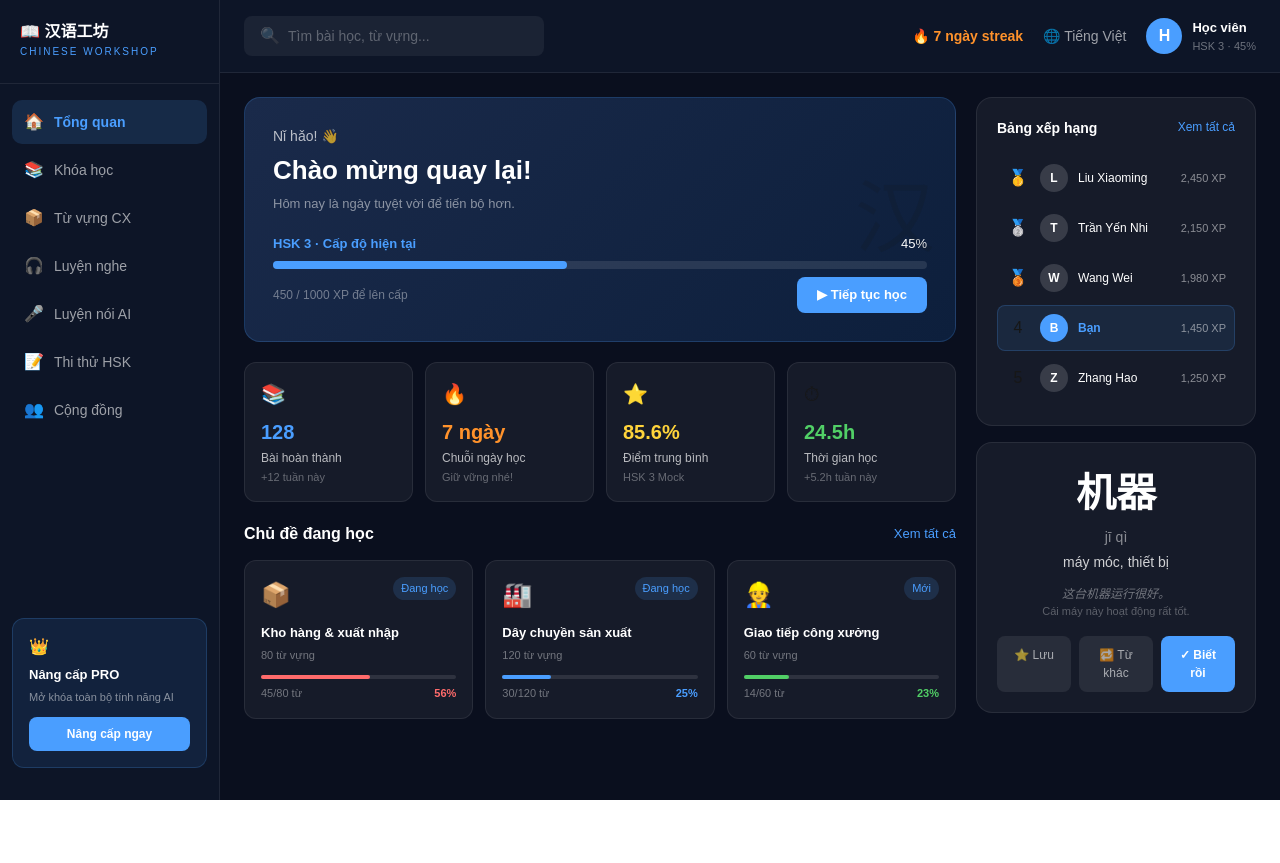
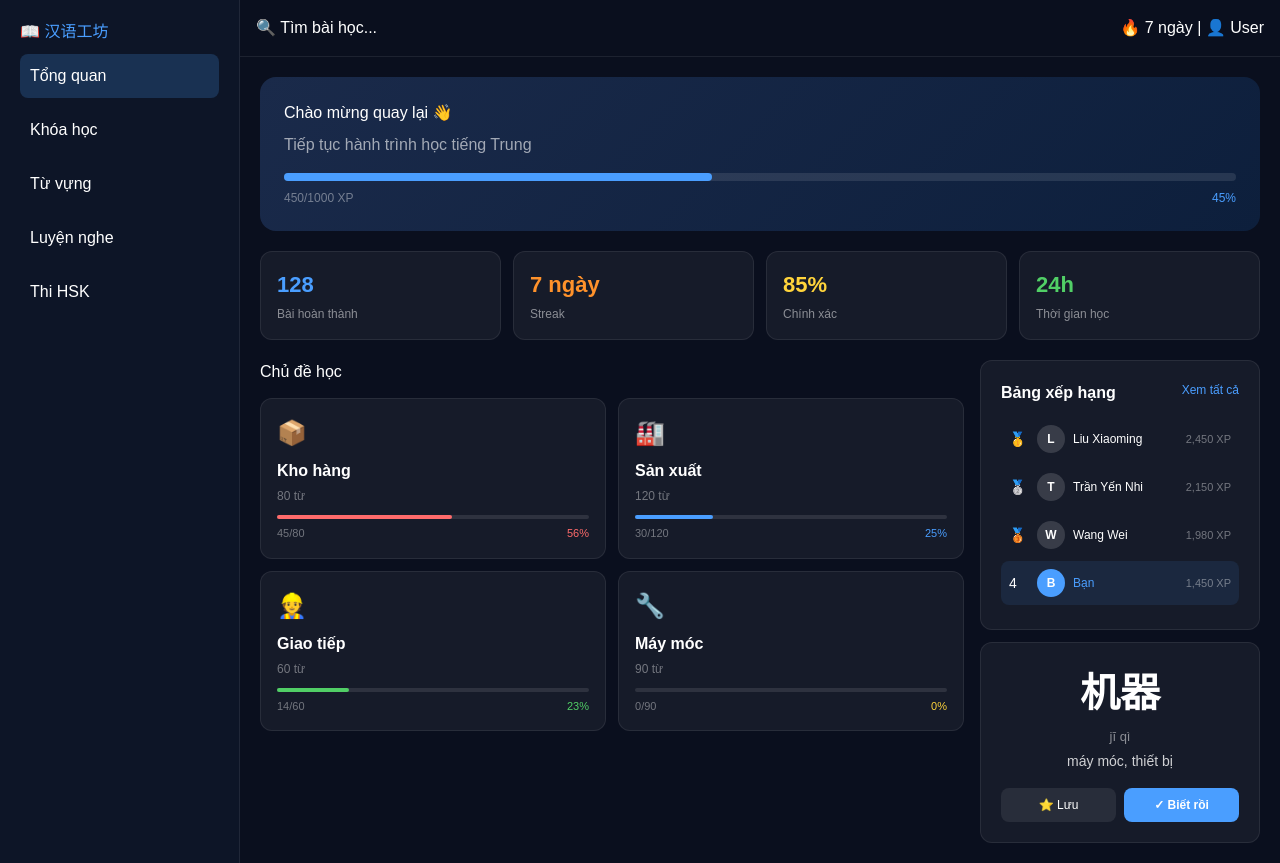
Before and after one commit to phuthanhn39-boop/chinese-factory-app, a Next.js app: page /dashboard in a window 1280 px wide. Before the commit the page ends 800 px from the top, so only its background shows below. Built offline with nearby package versions, Linux system fonts and the light colour scheme.

Commit message:
fix dashboard

```diff
--- a/app/dashboard/page.tsx
+++ b/app/dashboard/page.tsx
@@ -1,156 +1,86 @@
+"use client";
 export default function Dashboard() {
   return (
-    <div style={{display:'flex',minHeight:'100vh',background:'#0a0f1e',fontFamily:'sans-serif'}}>
-      <div style={{width:'220px',background:'#0d1527',borderRight:'1px solid rgba(255,255,255,0.08)',padding:'20px 0',display:'flex',flexDirection:'column',justifyContent:'space-between'}}>
-        <div>
-          <div style={{padding:'0 20px 24px',borderBottom:'1px solid rgba(255,255,255,0.08)'}}>
-            <div style={{color:'#fff',fontWeight:700,fontSize:'16px'}}>📖 汉语工坊</div>
-            <div style={{color:'#4a9eff',fontSize:'10px',letterSpacing:'2px'}}>CHINESE WORKSHOP</div>
+    <div style={{display:'flex',minHeight:'100vh',background:'#0a0f1e',fontFamily:'sans-serif',color:'#fff'}}>
+      <div style={{width:'240px',background:'#0d1527',borderRight:'1px solid rgba(255,255,255,0.08)',padding:'20px'}}>
+        <h2 style={{color:'#4a9eff'}}>📖 汉语工坊</h2>
+        {['Tổng quan','Khóa học','Từ vựng','Luyện nghe','Thi HSK'].map(i=>(
+          <div key={i} style={{padding:'10px',marginTop:'10px',borderRadius:'8px',cursor:'pointer',background:i==='Tổng quan'?'rgba(74,158,255,0.2)':'transparent'}}>{i}</div>
+        ))}
+      </div>
+      <div style={{flex:1}}>
+        <div style={{display:'flex',justifyContent:'space-between',padding:'16px',borderBottom:'1px solid rgba(255,255,255,0.08)'}}>
+          <div>🔍 Tìm bài học...</div>
+          <div>🔥 7 ngày | 👤 User</div>
+        </div>
+        <div style={{padding:'20px'}}>
+          <div style={{background:'linear-gradient(135deg,#1a2a4a,#0d1f3c)',padding:'24px',borderRadius:'16px',marginBottom:'20px'}}>
+            <h2 style={{margin:'0 0 8px'}}>Chào mừng quay lại 👋</h2>
+            <p style={{color:'rgba(255,255,255,0.6)',margin:'0 0 16px'}}>Tiếp tục hành trình học tiếng Trung</p>
+            <div style={{background:'rgba(255,255,255,0.1)',height:'8px',borderRadius:'4px'}}>
+              <div style={{width:'45%',background:'#4a9eff',height:'8px',borderRadius:'4px'}}/>
+            </div>
+            <div style={{display:'flex',justifyContent:'space-between',marginTop:'8px'}}>
+              <span style={{color:'rgba(255,255,255,0.4)',fontSize:'12px'}}>450/1000 XP</span>
+              <span style={{color:'#4a9eff',fontSize:'12px'}}>45%</span>
+            </div>
           </div>
-          <div style={{padding:'16px 12px'}}>
-            {[['🏠','Tổng quan',true],['📚','Khóa học',false],['📦','Từ vựng CX',false],['🎧','Luyện nghe',false],['🎤','Luyện nói AI',false],['📝','Thi thử HSK',false],['👥','Cộng đồng',false]].map(([icon,label,active]) => (
-              <div key={label} style={{display:'flex',alignItems:'center',gap:'10px',padding:'10px 12px',borderRadius:'10px',marginBottom:'4px',background:active?'rgba(74,158,255,0.15)':'transparent',cursor:'pointer'}}>
-                <span style={{fontSize:'16px'}}>{icon}</span>
-                <span style={{color:active?'#4a9eff':'rgba(255,255,255,0.6)',fontSize:'14px',fontWeight:active?600:400}}>{label}</span>
+          <div style={{display:'grid',gridTemplateColumns:'repeat(4,1fr)',gap:'12px',marginBottom:'20px'}}>
+            {[{n:'128',l:'Bài hoàn thành',c:'#4a9eff'},{n:'7 ngày',l:'Streak',c:'#ff922b'},{n:'85%',l:'Chính xác',c:'#ffd43b'},{n:'24h',l:'Thời gian học',c:'#51cf66'}].map(s=>(
+              <div key={s.l} style={{background:'rgba(255,255,255,0.05)',padding:'16px',borderRadius:'12px',border:'1px solid rgba(255,255,255,0.08)'}}>
+                <div style={{color:s.c,fontSize:'22px',fontWeight:700}}>{s.n}</div>
+                <div style={{color:'rgba(255,255,255,0.5)',fontSize:'12px',marginTop:'4px'}}>{s.l}</div>
               </div>
             ))}
           </div>
-        </div>
-        <div style={{padding:'16px',margin:'12px',background:'rgba(74,158,255,0.1)',borderRadius:'12px',border:'1px solid rgba(74,158,255,0.2)'}}>
-          <div style={{fontSize:'16px',marginBottom:'6px'}}>👑</div>
-          <div style={{color:'#fff',fontWeight:600,fontSize:'13px',marginBottom:'4px'}}>Nâng cấp PRO</div>
-          <div style={{color:'rgba(255,255,255,0.5)',fontSize:'11px',marginBottom:'12px'}}>Mở khóa toàn bộ tính năng AI</div>
-          <div style={{background:'#4a9eff',color:'#fff',textAlign:'center',padding:'8px',borderRadius:'8px',fontSize:'12px',fontWeight:600,cursor:'pointer'}}>Nâng cấp ngay</div>
-        </div>
-      </div>
-
-      <div style={{flex:1,overflow:'auto'}}>
-        <div style={{display:'flex',alignItems:'center',justifyContent:'space-between',padding:'16px 24px',borderBottom:'1px solid rgba(255,255,255,0.08)',background:'#0d1527'}}>
-          <div style={{background:'rgba(255,255,255,0.06)',borderRadius:'8px',padding:'8px 16px',display:'flex',alignItems:'center',gap:'8px',width:'300px'}}>
-            <span style={{color:'rgba(255,255,255,0.3)'}}>🔍</span>
-            <span style={{color:'rgba(255,255,255,0.3)',fontSize:'14px'}}>Tìm bài học, từ vựng...</span>
-          </div>
-          <div style={{display:'flex',alignItems:'center',gap:'20px'}}>
-            <span style={{color:'#ff922b',fontSize:'14px',fontWeight:600}}>🔥 7 ngày streak</span>
-            <span style={{color:'rgba(255,255,255,0.6)',fontSize:'14px'}}>🌐 Tiếng Việt</span>
-            <div style={{display:'flex',alignItems:'center',gap:'10px'}}>
-              <div style={{width:'36px',height:'36px',borderRadius:'50%',background:'#4a9eff',display:'flex',alignItems:'center',justifyContent:'center',color:'#fff',fontWeight:700}}>H</div>
-              <div>
-                <div style={{color:'#fff',fontSize:'13px',fontWeight:600}}>Học viên</div>
-                <div style={{color:'rgba(255,255,255,0.4)',fontSize:'11px'}}>HSK 3 · 45%</div>
-              </div>
-            </div>
-          </div>
-        </div>
-
-        <div style={{padding:'24px',display:'grid',gridTemplateColumns:'1fr 280px',gap:'20px'}}>
-          <div>
-            <div style={{background:'linear-gradient(135deg,#1a2a4a,#0d1f3c)',borderRadius:'16px',padding:'28px',marginBottom:'20px',border:'1px solid rgba(74,158,255,0.2)',position:'relative',overflow:'hidden'}}>
-              <div style={{position:'absolute',right:'20px',top:'50%',transform:'translateY(-50%)',fontSize:'80px',opacity:0.15}}>汉</div>
-              <div style={{color:'rgba(255,255,255,0.7)',fontSize:'14px',marginBottom:'4px'}}>Nǐ hǎo! 👋</div>
-              <h2 style={{color:'#fff',fontSize:'26px',fontWeight:700,margin:'0 0 4px'}}>Chào mừng quay lại!</h2>
-              <p style={{color:'rgba(255,255,255,0.5)',fontSize:'13px',marginBottom:'20px'}}>Hôm nay là ngày tuyệt vời để tiến bộ hơn.</p>
-              <div style={{marginBottom:'8px',display:'flex',justifyContent:'space-between'}}>
-                <span style={{color:'#4a9eff',fontSize:'13px',fontWeight:600}}>HSK 3 · Cấp độ hiện tại</span>
-                <span style={{color:'#fff',fontSize:'13px'}}>45%</span>
-              </div>
-              <div style={{background:'rgba(255,255,255,0.1)',borderRadius:'4px',height:'8px',marginBottom:'8px'}}>
-                <div style={{background:'#4a9eff',height:'8px',borderRadius:'4px',width:'45%'}}></div>
-              </div>
-              <div style={{display:'flex',justifyContent:'space-between',alignItems:'center'}}>
-                <span style={{color:'rgba(255,255,255,0.4)',fontSize:'12px'}}>450 / 1000 XP để lên cấp</span>
-                <div style={{background:'#4a9eff',color:'#fff',padding:'8px 20px',borderRadius:'8px',fontSize:'13px',fontWeight:600,cursor:'pointer'}}>▶ Tiếp tục học</div>
-              </div>
-            </div>
-
-            <div style={{display:'grid',gridTemplateColumns:'repeat(4,1fr)',gap:'12px',marginBottom:'20px'}}>
-              {[
-                {icon:'📚',num:'128',lbl:'Bài hoàn thành',sub:'+12 tuần này',color:'#4a9eff'},
-                {icon:'🔥',num:'7 ngày',lbl:'Chuỗi ngày học',sub:'Giữ vững nhé!',color:'#ff922b'},
-                {icon:'⭐',num:'85.6%',lbl:'Điểm trung bình',sub:'HSK 3 Mock',color:'#ffd43b'},
-                {icon:'⏱',num:'24.5h',lbl:'Thời gian học',sub:'+5.2h tuần này',color:'#51cf66'},
-              ].map(s => (
-                <div key={s.lbl} style={{background:'rgba(255,255,255,0.05)',borderRadius:'12px',padding:'16px',border:'1px solid rgba(255,255,255,0.08)'}}>
-                  <div style={{fontSize:'20px',marginBottom:'8px'}}>{s.icon}</div>
-                  <div style={{color:s.color,fontSize:'20px',fontWeight:700,marginBottom:'2px'}}>{s.num}</div>
-                  <div style={{color:'rgba(255,255,255,0.7)',fontSize:'12px',marginBottom:'2px'}}>{s.lbl}</div>
-                  <div style={{color:'rgba(255,255,255,0.35)',fontSize:'11px'}}>{s.sub}</div>
-                </div>
-              ))}
-            </div>
-
-            <div style={{marginBottom:'20px'}}>
-              <div style={{display:'flex',justifyContent:'space-between',alignItems:'center',marginBottom:'14px'}}>
-                <h3 style={{color:'#fff',fontSize:'16px',fontWeight:600,margin:0}}>Chủ đề đang học</h3>
-                <span style={{color:'#4a9eff',fontSize:'13px',cursor:'pointer'}}>Xem tất cả</span>
-              </div>
-              <div style={{display:'grid',gridTemplateColumns:'repeat(3,1fr)',gap:'12px'}}>
-                {[
-                  {icon:'📦',title:'Kho hàng & xuất nhập',words:80,done:45,color:'#ff6b6b',tag:'Đang học'},
-                  {icon:'🏭',title:'Dây chuyền sản xuất',words:120,done:30,color:'#4a9eff',tag:'Đang học'},
-                  {icon:'👷',title:'Giao tiếp công xưởng',words:60,done:14,color:'#51cf66',tag:'Mới'},
-                ].map(t => (
-                  <div key={t.title} style={{background:'rgba(255,255,255,0.05)',borderRadius:'12px',padding:'16px',border:'1px solid rgba(255,255,255,0.08)',cursor:'pointer'}}>
-                    <div style={{display:'flex',justifyContent:'space-between',marginBottom:'10px'}}>
-                      <span style={{fontSize:'24px'}}>{t.icon}</span>
-                      <span style={{background:'rgba(74,158,255,0.15)',color:'#4a9eff',fontSize:'11px',padding:'3px 8px',borderRadius:'20px',height:'fit-content'}}>{t.tag}</span>
+          <div style={{display:'grid',gridTemplateColumns:'1fr 280px',gap:'16px'}}>
+            <div>
+              <h3 style={{marginBottom:'14px'}}>Chủ đề học</h3>
+              <div style={{display:'grid',gridTemplateColumns:'repeat(2,1fr)',gap:'12px'}}>
+                {[{icon:'📦',t:'Kho hàng',w:80,d:45,c:'#ff6b6b'},{icon:'🏭',t:'Sản xuất',w:120,d:30,c:'#4a9eff'},{icon:'👷',t:'Giao tiếp',w:60,d:14,c:'#51cf66'},{icon:'🔧',t:'Máy móc',w:90,d:0,c:'#ffd43b'}].map(t=>(
+                  <div key={t.t} style={{background:'rgba(255,255,255,0.05)',padding:'16px',borderRadius:'12px',border:'1px solid rgba(255,255,255,0.08)'}}>
+                    <div style={{fontSize:'24px',marginBottom:'8px'}}>{t.icon}</div>
+                    <div style={{fontWeight:600,marginBottom:'4px'}}>{t.t}</div>
+                    <div style={{color:'rgba(255,255,255,0.4)',fontSize:'12px',marginBottom:'10px'}}>{t.w} từ</div>
+                    <div style={{background:'rgba(255,255,255,0.1)',height:'4px',borderRadius:'4px'}}>
+                      <div style={{width:Math.round(t.d/t.w*100)+'%',background:t.c,height:'4px',borderRadius:'4px'}}/>
                     </div>
-                    <div style={{color:'#fff',fontSize:'13px',fontWeight:600,marginBottom:'4px'}}>{t.title}</div>
-                    <div style={{color:'rgba(255,255,255,0.4)',fontSize:'11px',marginBottom:'12px'}}>{t.words} từ vựng</div>
-                    <div style={{background:'rgba(255,255,255,0.1)',borderRadius:'4px',height:'4px',marginBottom:'6px'}}>
-                      <div style={{background:t.color,height:'4px',borderRadius:'4px',width:Math.round(t.done/t.words*100)+'%'}}></div>
-                    </div>
-                    <div style={{display:'flex',justifyContent:'space-between'}}>
-                      <span style={{color:'rgba(255,255,255,0.4)',fontSize:'11px'}}>{t.done}/{t.words} từ</span>
-                      <span style={{color:t.color,fontSize:'11px',fontWeight:600}}>{Math.round(t.done/t.words*100)}%</span>
+                    <div style={{display:'flex',justifyContent:'space-between',marginTop:'6px'}}>
+                      <span style={{color:'rgba(255,255,255,0.4)',fontSize:'11px'}}>{t.d}/{t.w}</span>
+                      <span style={{color:t.c,fontSize:'11px'}}>{Math.round(t.d/t.w*100)}%</span>
                     </div>
                   </div>
                 ))}
               </div>
             </div>
-          </div>
-
-          <div>
-            <div style={{background:'rgba(255,255,255,0.05)',borderRadius:'16px',padding:'20px',border:'1px solid rgba(255,255,255,0.08)',marginBottom:'16px'}}>
-              <div style={{display:'flex',justifyContent:'space-between',marginBottom:'16px'}}>
-                <span style={{color:'#fff',fontWeight:600,fontSize:'14px'}}>Bảng xếp hạng</span>
-                <span style={{color:'#4a9eff',fontSize:'12px',cursor:'pointer'}}>Xem tất cả</span>
+            <div>
+              <div style={{background:'rgba(255,255,255,0.05)',borderRadius:'12px',padding:'20px',border:'1px solid rgba(255,255,255,0.08)',marginBottom:'12px'}}>
+                <div style={{display:'flex',justifyContent:'space-between',marginBottom:'12px'}}>
+                  <span style={{fontWeight:600}}>Bảng xếp hạng</span>
+                  <span style={{color:'#4a9eff',fontSize:'12px'}}>Xem tất cả</span>
+                </div>
+                {[{r:'🥇',n:'Liu Xiaoming',x:'2,450 XP'},{r:'🥈',n:'Trần Yến Nhi',x:'2,150 XP'},{r:'🥉',n:'Wang Wei',x:'1,980 XP'},{r:'4',n:'Bạn',x:'1,450 XP',me:true}].map(p=>(
+                  <div key={p.n} style={{display:'flex',alignItems:'center',gap:'8px',padding:'8px',borderRadius:'8px',marginBottom:'4px',background:p.me?'rgba(74,158,255,0.1)':'transparent'}}>
+                    <span style={{fontSize:'14px',width:'20px'}}>{p.r}</span>
+                    <div style={{width:'28px',height:'28px',borderRadius:'50%',background:p.me?'#4a9eff':'rgba(255,255,255,0.15)',display:'flex',alignItems:'center',justifyContent:'center',fontSize:'12px',fontWeight:600}}>{p.n[0]}</div>
+                    <div style={{flex:1,fontSize:'12px',color:p.me?'#4a9eff':'#fff'}}>{p.n}</div>
+                    <span style={{color:'rgba(255,255,255,0.4)',fontSize:'11px'}}>{p.x}</span>
+                  </div>
+                ))}
               </div>
-              {[
-                {rank:'🥇',name:'Liu Xiaoming',xp:'2,450 XP'},
-                {rank:'🥈',name:'Trần Yến Nhi',xp:'2,150 XP'},
-                {rank:'🥉',name:'Wang Wei',xp:'1,980 XP'},
-                {rank:'4',name:'Bạn',xp:'1,450 XP',me:true},
-                {rank:'5',name:'Zhang Hao',xp:'1,250 XP'},
-              ].map(p => (
-                <div key={p.name} style={{display:'flex',alignItems:'center',gap:'10px',padding:'8px',borderRadius:'8px',marginBottom:'4px',background:p.me?'rgba(74,158,255,0.1)':'transparent',border:p.me?'1px solid rgba(74,158,255,0.2)':'1px solid transparent'}}>
-                  <span style={{fontSize:'16px',width:'24px',textAlign:'center'}}>{p.rank}</span>
-                  <div style={{width:'28px',height:'28px',borderRadius:'50%',background:p.me?'#4a9eff':'rgba(255,255,255,0.15)',display:'flex',alignItems:'center',justifyContent:'center',color:'#fff',fontSize:'12px',fontWeight:600}}>{p.name[0]}</div>
-                  <div style={{flex:1}}>
-                    <div style={{color:p.me?'#4a9eff':'#fff',fontSize:'12px',fontWeight:p.me?600:400}}>{p.name}</div>
-                  </div>
-                  <span style={{color:'rgba(255,255,255,0.5)',fontSize:'11px'}}>{p.xp}</span>
+              <div style={{background:'rgba(255,255,255,0.05)',borderRadius:'12px',padding:'20px',border:'1px solid rgba(255,255,255,0.08)',textAlign:'center'}}>
+                <div style={{fontSize:'40px',fontWeight:700,color:'#fff',marginBottom:'4px'}}>机器</div>
+                <div style={{color:'rgba(255,255,255,0.5)',fontSize:'13px',marginBottom:'4px'}}>jī qì</div>
+                <div style={{color:'rgba(255,255,255,0.8)',fontSize:'14px',marginBottom:'16px'}}>máy móc, thiết bị</div>
+                <div style={{display:'flex',gap:'8px'}}>
+                  <div style={{flex:1,background:'rgba(255,255,255,0.08)',padding:'8px',borderRadius:'8px',fontSize:'12px',cursor:'pointer'}}>⭐ Lưu</div>
+                  <div style={{flex:1,background:'#4a9eff',padding:'8px',borderRadius:'8px',fontSize:'12px',cursor:'pointer',fontWeight:600}}>✓ Biết rồi</div>
                 </div>
-              ))}
-            </div>
-
-            <div style={{background:'rgba(255,255,255,0.05)',borderRadius:'16px',padding:'20px',border:'1px solid rgba(255,255,255,0.08)'}}>
-              <div style={{textAlign:'center',marginBottom:'12px'}}>
-                <div style={{color:'#fff',fontSize:'40px',fontWeight:700,marginBottom:'4px'}}>机器</div>
-                <div style={{color:'rgba(255,255,255,0.5)',fontSize:'14px',marginBottom:'4px'}}>jī qì</div>
-                <div style={{color:'rgba(255,255,255,0.8)',fontSize:'14px',marginBottom:'12px'}}>máy móc, thiết bị</div>
-                <div style={{color:'rgba(255,255,255,0.4)',fontSize:'12px',fontStyle:'italic'}}>这台机器运行很好。</div>
-                <div style={{color:'rgba(255,255,255,0.3)',fontSize:'11px',marginBottom:'16px'}}>Cái máy này hoạt động rất tốt.</div>
-              </div>
-              <div style={{display:'flex',gap:'8px'}}>
-                <div style={{flex:1,background:'rgba(255,255,255,0.08)',color:'rgba(255,255,255,0.6)',textAlign:'center',padding:'10px',borderRadius:'8px',fontSize:'12px',cursor:'pointer'}}>⭐ Lưu</div>
-                <div style={{flex:1,background:'rgba(255,255,255,0.08)',color:'rgba(255,255,255,0.6)',textAlign:'center',padding:'10px',borderRadius:'8px',fontSize:'12px',cursor:'pointer'}}>🔁 Từ khác</div>
-                <div style={{flex:1,background:'#4a9eff',color:'#fff',textAlign:'center',padding:'10px',borderRadius:'8px',fontSize:'12px',cursor:'pointer',fontWeight:600}}>✓ Biết rồi</div>
               </div>
             </div>
           </div>
         </div>
       </div>
     </div>
-  )
+  );
 }
```
